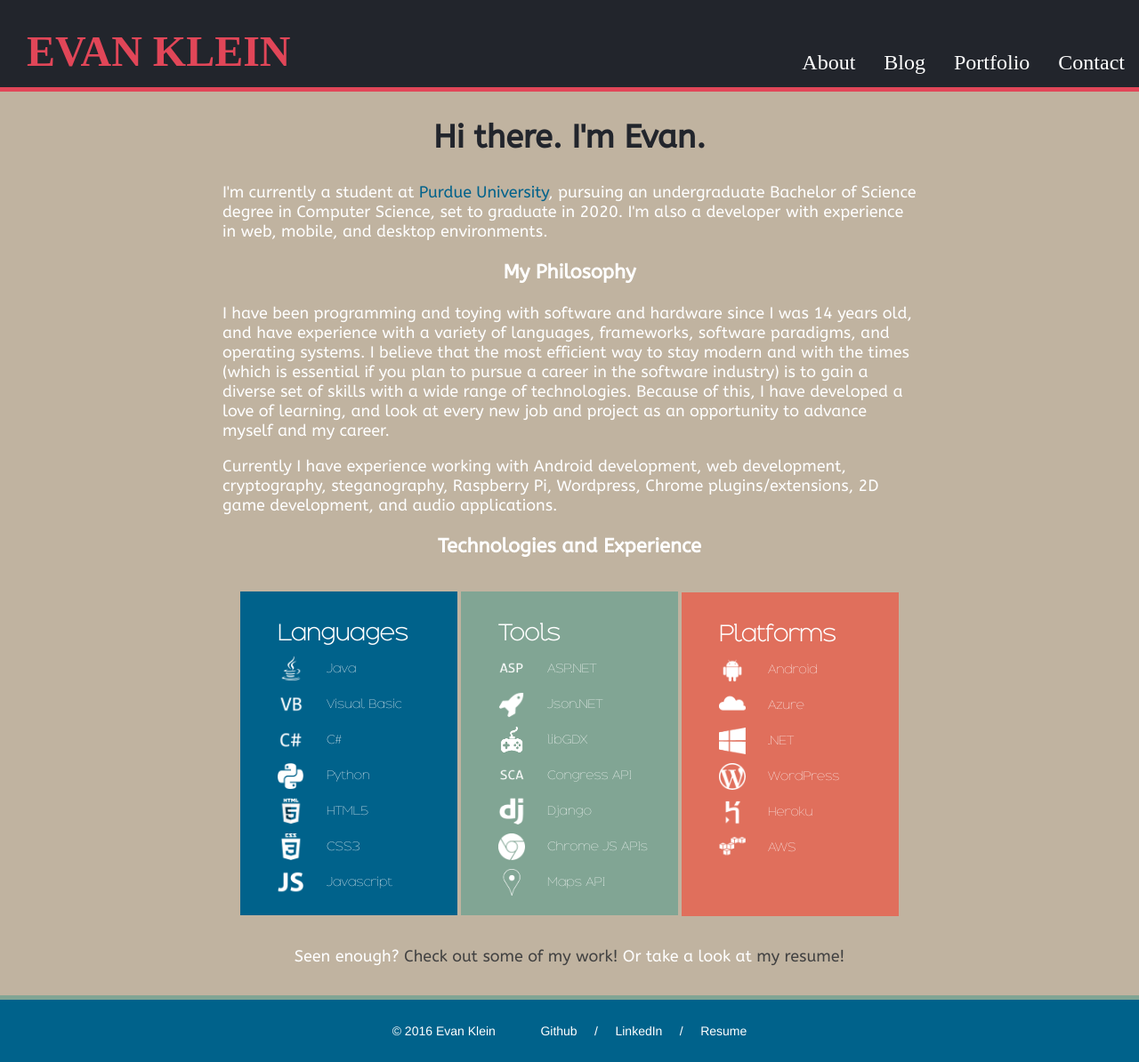
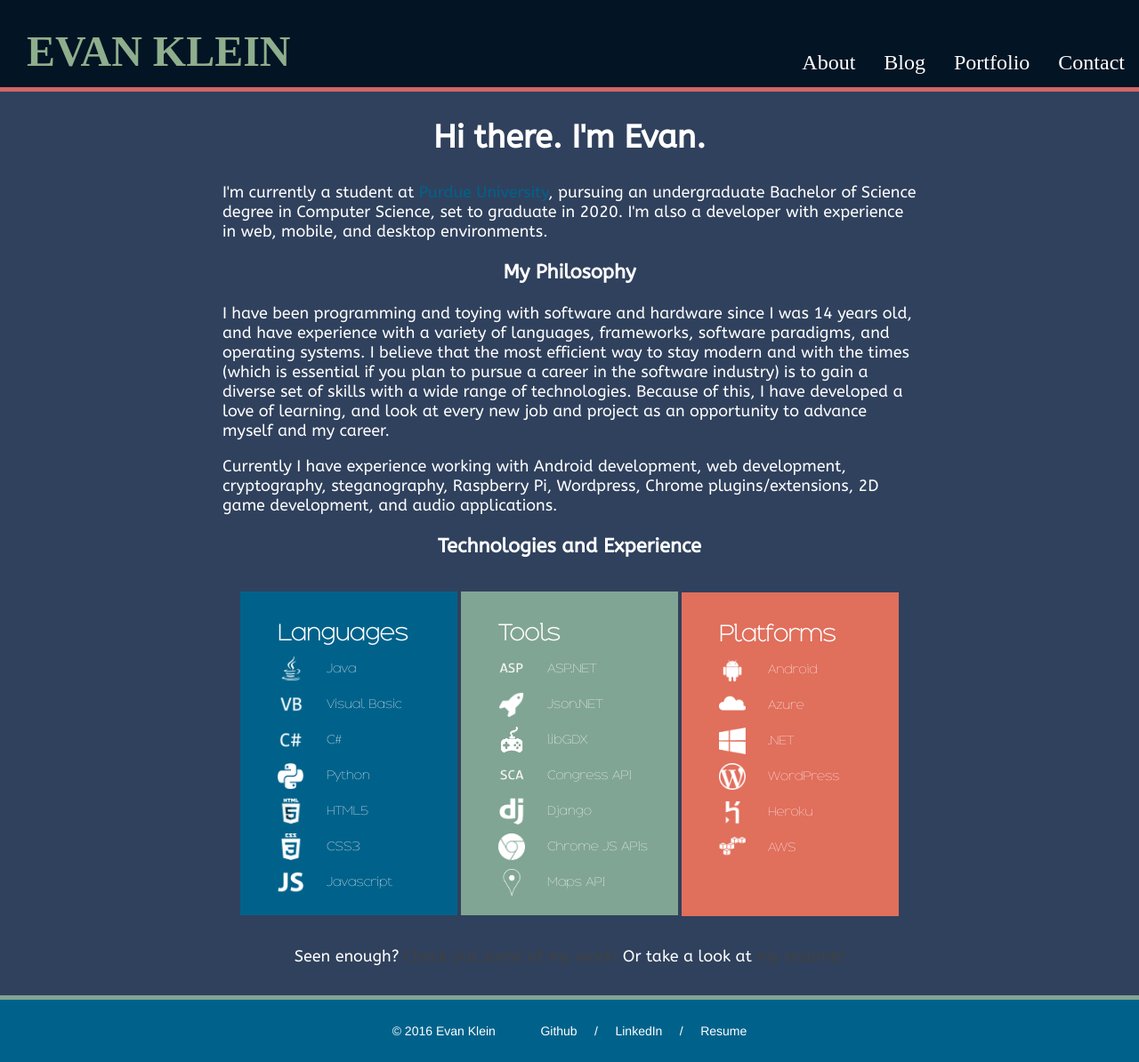
Before and after one commit to evklein/PersonalWebsite2016-2019, a Django app: page / in a window 1280 px wide. Shown: the whole page at 89% size. Run offline with Django 3.2, Linux system fonts and the light colour scheme; some web fonts are replaced.

Commit message:
experimenting with colors

```diff
--- a/Personal_Website/static/css/about.css
+++ b/Personal_Website/static/css/about.css
@@ -9,7 +9,7 @@
 }
 
 html, body {
-  background-color: #C0B3A0;
+  background-color: #30415D;
   width: 100%;
   position: relative;
   overflow: auto;
@@ -19,7 +19,7 @@ h2 {
   text-align: center;
   font-size: 36px;
   width: 100%;
-  color: #22252C; /* #63635F;*/
+  color: white; /* #63635F;*/
   font-family: 'PageFont', Helvetica;
 }
 
--- a/Personal_Website/static/css/header_footer_style.css
+++ b/Personal_Website/static/css/header_footer_style.css
@@ -8,12 +8,12 @@ html, body{
 }
 
 .navbar-wrapper {
-  background-color: #22252C;
+  background-color: #031424;
   display: inline-block;
   width: 100%;
   height: 98px;
   position: relative;
-  border-bottom: solid 5px #E14658;
+  border-bottom: solid 5px #CF6766;
 }
 
 
@@ -37,7 +37,7 @@ html, body{
 }
 
 .title:hover {
-  color: #E14658;
+  color: #8eae8d;
 }
 
 .links {
@@ -67,7 +67,7 @@ html, body{
 
 
 .links a:hover {
-  background-color: #E14658;
+  background-color: #8eae8d;
   color: #E6E6DC;
 }
 
```
Also changed, not shown: 6 other files.
